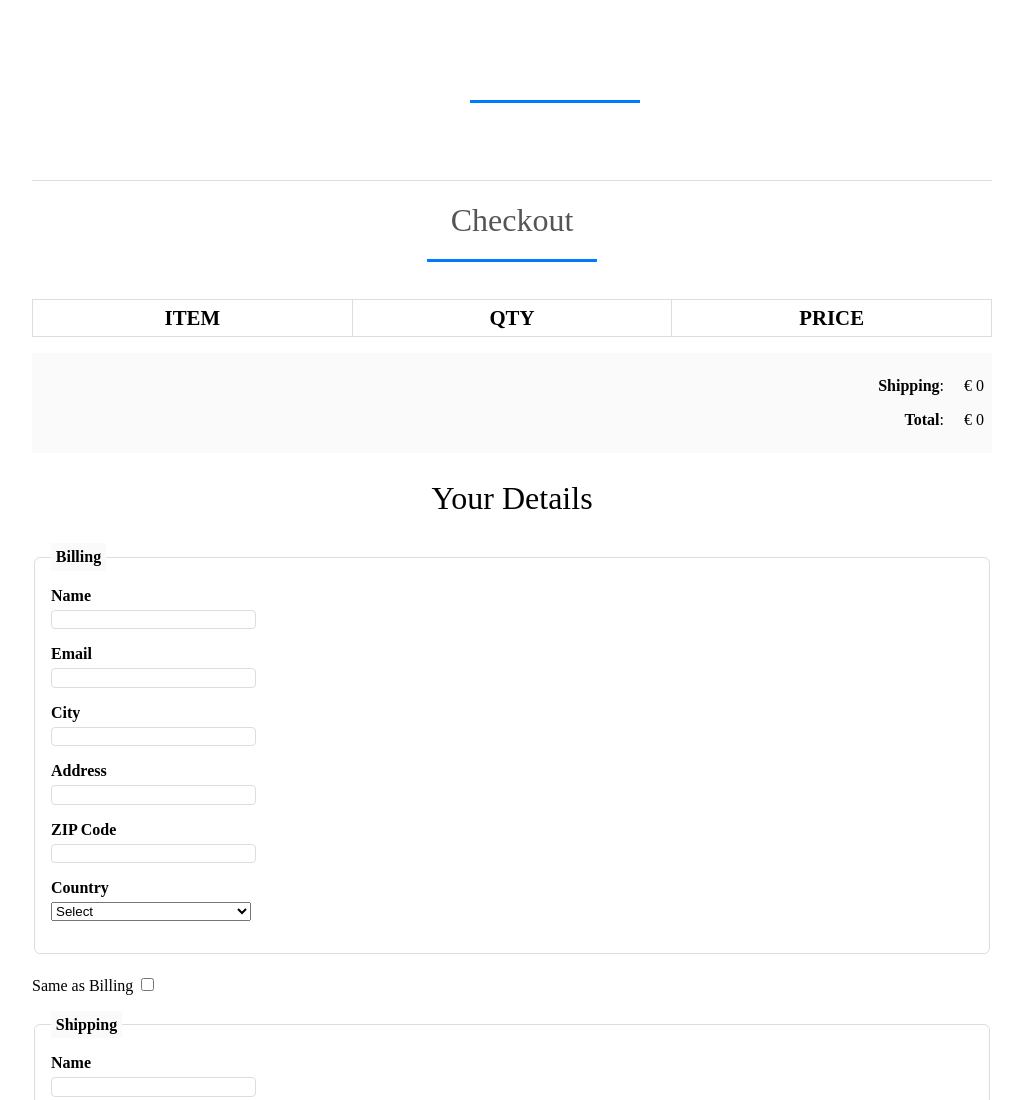
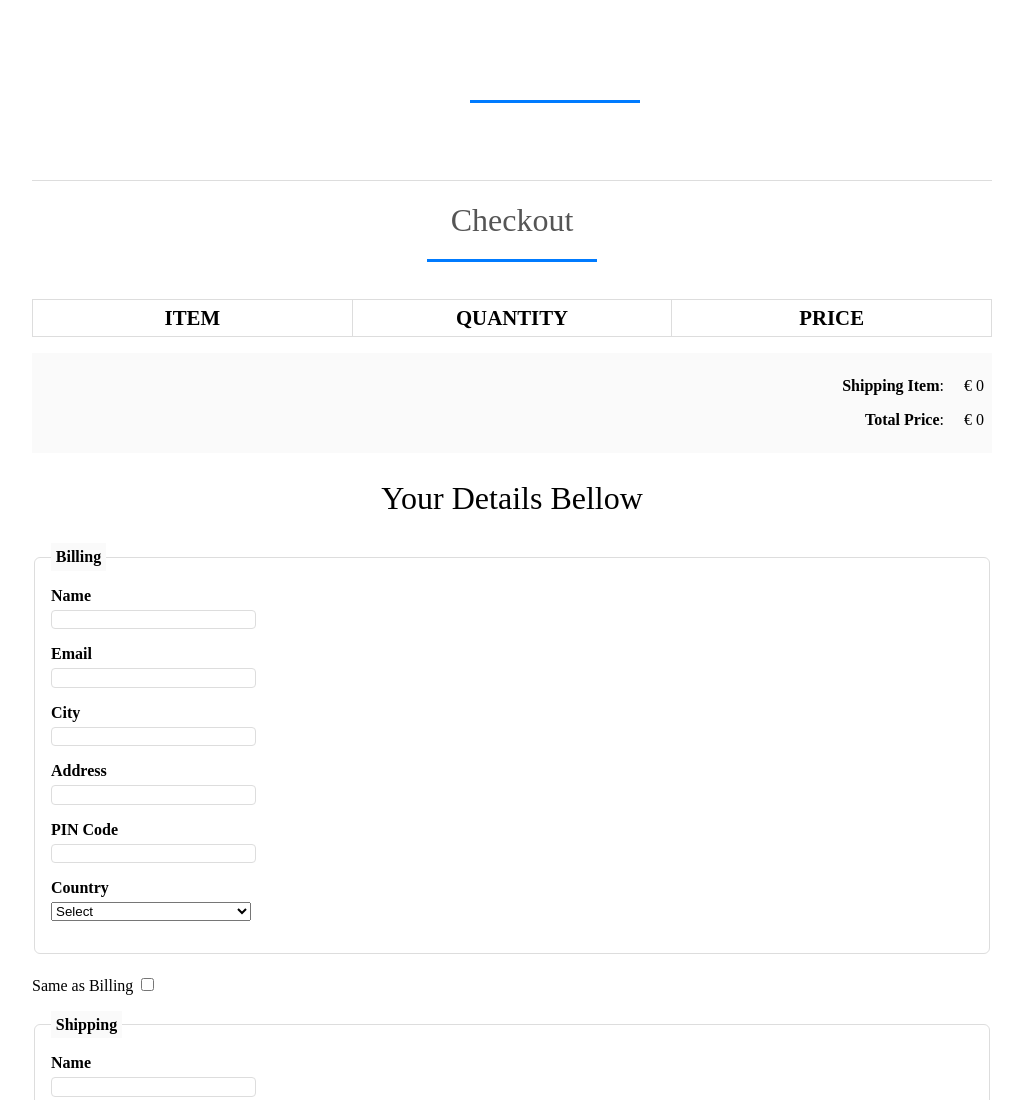
Before and after one commit to vinita2000/E-Commerce-website-using-html-css-Js, a plain HTML site: page web1/checkout.html in a window 1280 px wide. Shown: the top 1100 px of the page, without its empty margins (128-1151 px from the left). Drawn offline with nearby package versions, Linux system fonts and the light colour scheme.

Commit message:
Changes made in Checkout.html and Cart.html file

```diff
--- a/web1/checkout.html
+++ b/web1/checkout.html
@@ -20,7 +20,7 @@
 			  <thead>
 				<tr>
 					<th scope="col">Item</th>
-					<th scope="col">Qty</th>
+					<th scope="col">Quantity</th>
 					<th scope="col">Price</th>
 				</tr>
 			  </thead>
@@ -31,16 +31,16 @@
 		 <div id="pricing">
 
 			<p id="shipping">
-				<strong>Shipping</strong>: <span id="sshipping"></span>
+				<strong>Shipping Item</strong>: <span id="sshipping"></span>
 			</p>
 
 			<p id="sub-total">
-				<strong>Total</strong>: <span id="stotal"></span>
+				<strong>Total Price</strong>: <span id="stotal"></span>
 			</p>
 		 </div>
 
 		 <form action="order.html" method="post" id="checkout-order-form">
-		 	<h2>Your Details</h2>
+		 	<h2>Your Details Bellow</h2>
 
 		 	<fieldset id="fieldset-billing">
 		 		<legend>Billing</legend>
@@ -61,14 +61,16 @@
 		 			<input type="text" name="address" id="address" data-type="string" data-message="This field cannot be empty" />
 		 		</div>
 		 		<div>
-		 			<label for="zip">ZIP Code</label>
+		 			<label for="zip">PIN Code</label>
 		 			<input type="text" name="zip" id="zip" data-type="string" data-message="This field cannot be empty" />
 		 		</div>
 		 		<div>
 		 			<label for="country">Country</label>
 		 			<select name="country" id="country" data-type="string" data-message="This field cannot be empty">
 		 				<option value="">Select</option>
-		 				<option value="De">Denmark</option>
+		 				<option value="De">Australia</option>
+		 				<option value="NZ">NewZealand</option>
+		 				<option value="CA">Canada</option>
 		 				<option value="IN">India</option>
 		 			</select>
 		 		</div>
```
Also changed, not shown: web1/cart.html (+4 -4 lines).
